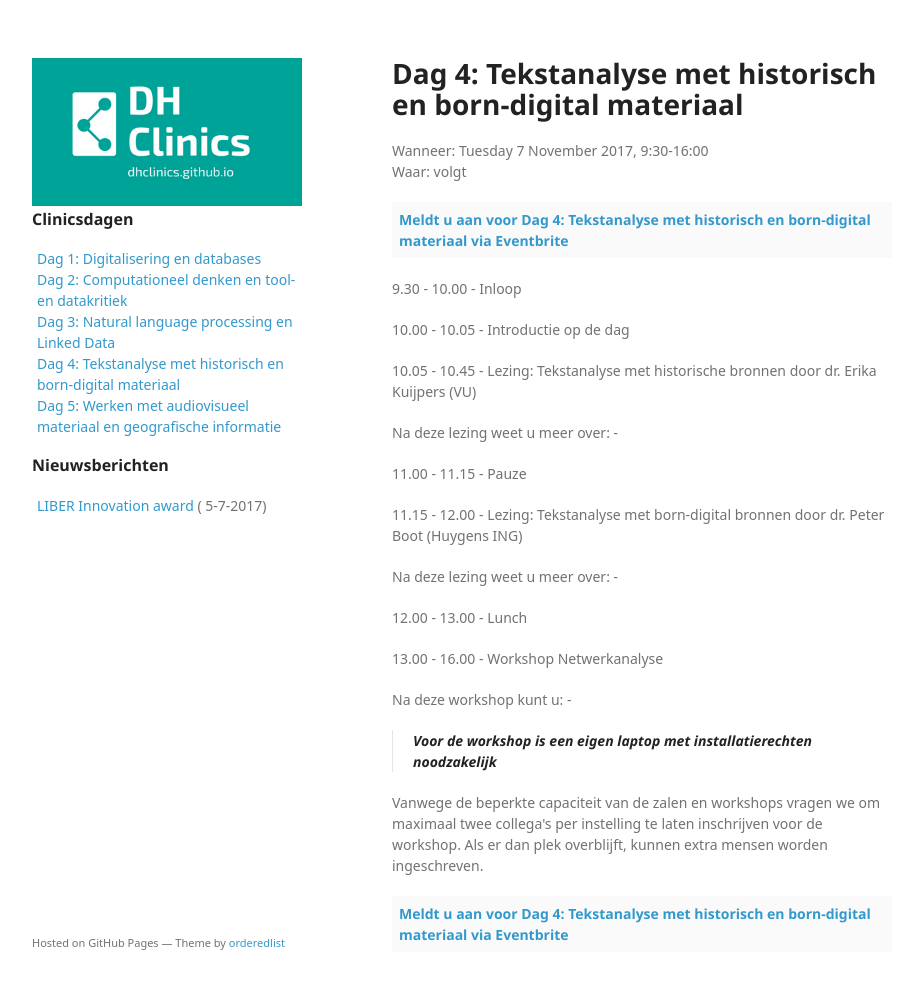
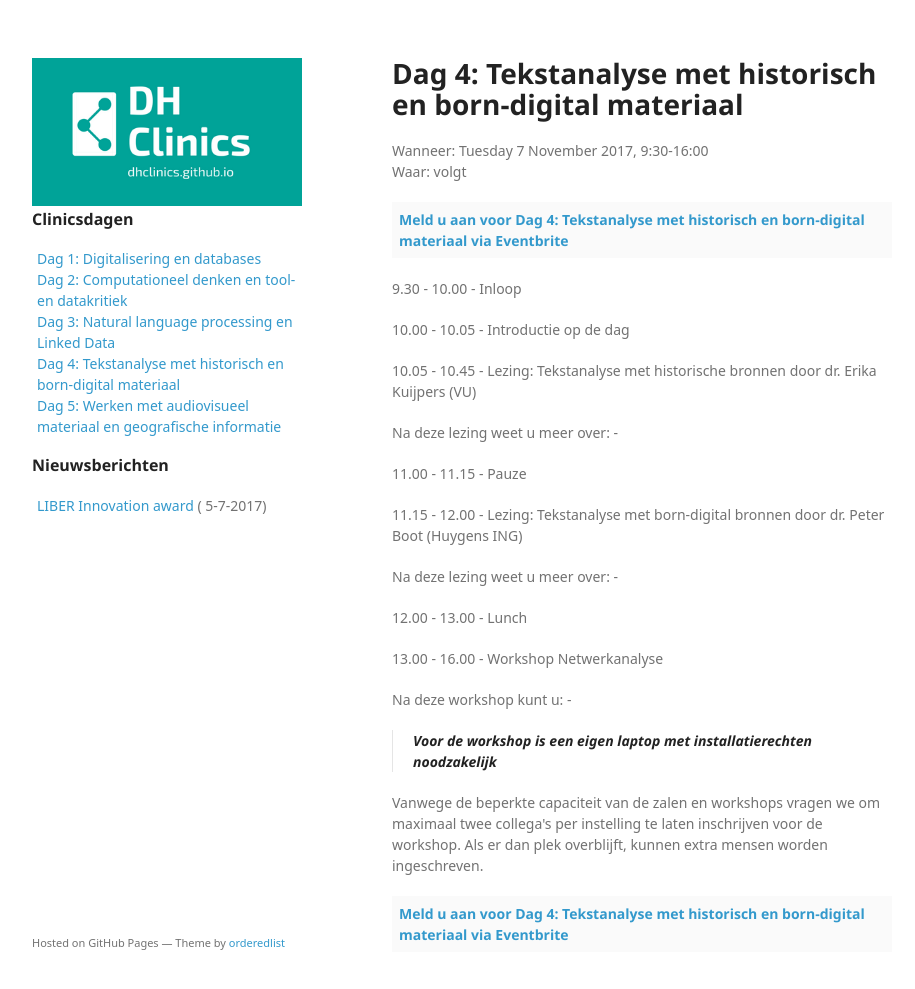
Before and after one commit to DHClinics/dhclinics.github.io, a Jekyll site: the page built from _dag/2017-dag4.md, in a window 1280 px wide and 1022 px high. Shown: the top 989 px of the window, without its empty margins (178-1093 px from the left). Built offline with Jekyll 4.4.1, drawn with Linux system fonts in a browser that asks for light colours; some web fonts are replaced; a script that is not in the unit is left out.

Commit message:
Verander 'meldt u aan' in 'meld u aan'

```diff
--- a/_layouts/event.html
+++ b/_layouts/event.html
@@ -16,13 +16,13 @@
           {% endif %}
           </p>
           {% if page.registration %}
-          <p class="aanmeldlink"><a href="https://www.eventbrite.nl/e/{{ page.registration}}" target="_blank" title="Registreer voor {{ page.title }} via Eventbrite">Meldt u aan voor {{ page.title }} via Eventbrite</a></p>
+          <p class="aanmeldlink"><a href="https://www.eventbrite.nl/e/{{ page.registration}}" target="_blank" title="Registreer voor {{ page.title }} via Eventbrite">Meld u aan voor {{ page.title }} via Eventbrite</a></p>
           {% endif %}
       {{ content }}
 
         {% include max-twee.html %}
           {% if page.registration %}
-          <p class="aanmeldlink"><a href="https://www.eventbrite.nl/e/{{ page.registration}}" target="_blank" title="Registreer voor {{ page.title }} via Eventbrite">Meldt u aan voor {{ page.title }} via Eventbrite</a></p>
+          <p class="aanmeldlink"><a href="https://www.eventbrite.nl/e/{{ page.registration}}" target="_blank" title="Registreer voor {{ page.title }} via Eventbrite">Meld u aan voor {{ page.title }} via Eventbrite</a></p>
           {% endif %}
           {% if page.sponsor %}<p itemprop="sponsor" itemscope itemtype="https://schema.org/Organization">Deze dag wordt mede mogelijk gemaakt door de <span itemprop="name">{{ page.sponsor }}</span>.</p>{% endif %}
       </section>
```
